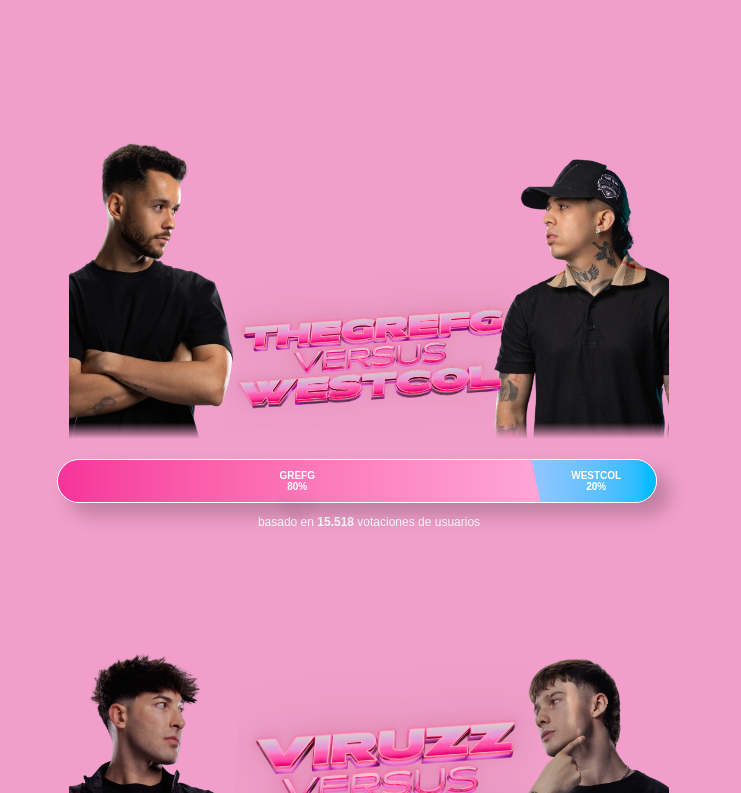
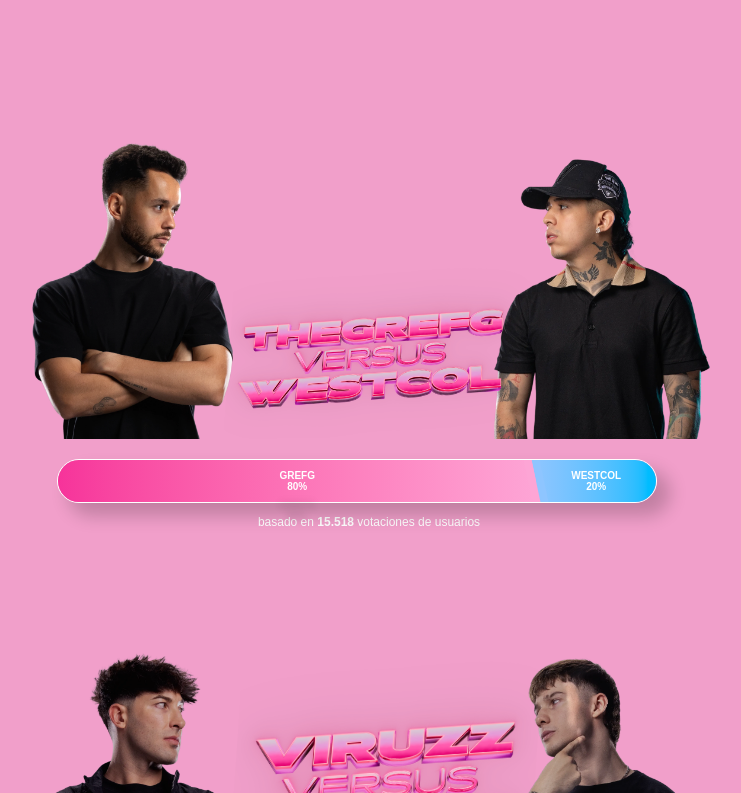
Before and after one commit to Visualmikblood/la_velada_5, a React (Vite) app: page / in a window 1280 px wide. Shown: the part 1027-1820 px from the top of the page, without its empty margins (271-1012 px from the left). Built offline with nearby package versions, Linux system fonts and the light colour scheme; a web font is replaced by a local one.

Commit message:
he vuelto a quitar el degradado

```diff
--- a/src/components/pronostico/pronostico.scss
+++ b/src/components/pronostico/pronostico.scss
@@ -29,7 +29,7 @@
         max-height: 700px;
         position: relative;
         max-width: 600px;
-        mask-image: linear-gradient(black 95%, transparent);
+
         img {
           height: 100%;
           width: auto;
```
